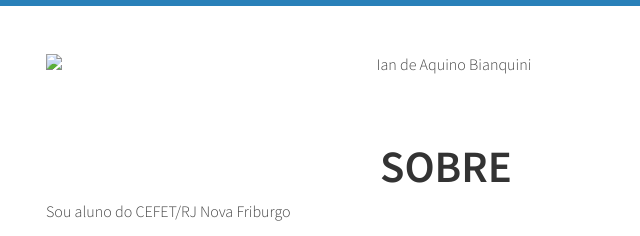
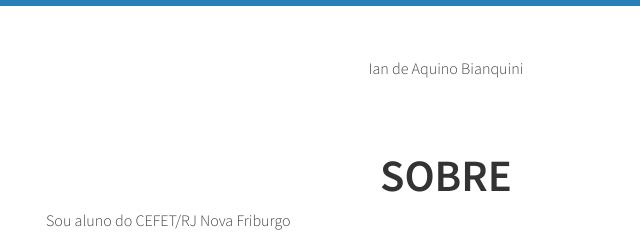
Before and after one commit to Ian-Aquino-Bianquini/Ian-Aquino-Bianquini, a plain HTML site: page index.html in a window 1280 px wide. Shown: the top 236 px of the page, 344-984 px from the left. Drawn offline with Linux system fonts and the light colour scheme.

Commit message:
correção do bug

```diff
--- a/index.html
+++ b/index.html
@@ -59,7 +59,8 @@
       </header>
       <main id="main">
         <div id="banner">
-          <img src="" alt=" Ian de Aquino Bianquini" class="image-full" />
+          <p>Ian de Aquino Bianquini</p>
+          <!-- <img src="" alt=" Ian de Aquino Bianquini" class="image-full" /> -->
         </div>
         <div id="welcome">
           <div class="title">
```
